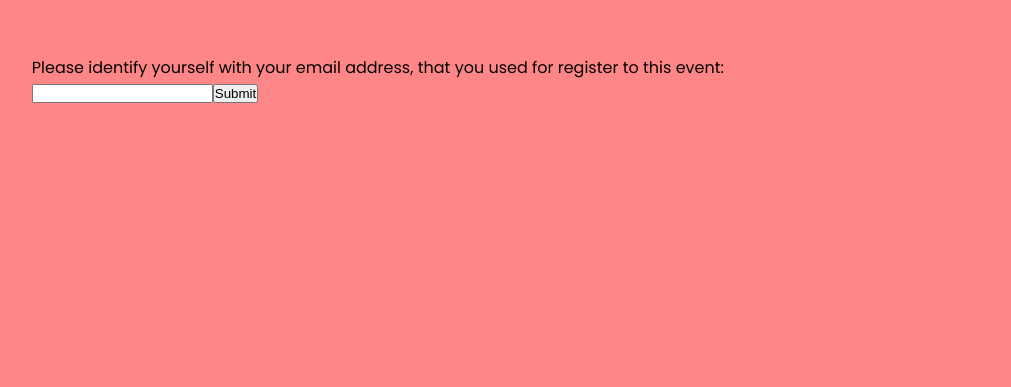
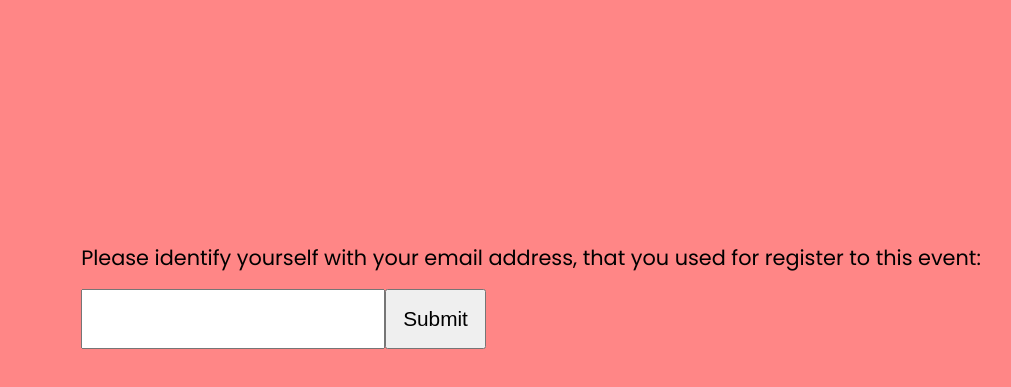
Before and after one commit to Mitri45/stable-marriage, a Gatsby site: page / in a window 1280 px wide. Shown: the part 121-508 px from the top of the page, without its empty margins (109-1120 px from the left). Built offline with nearby package versions, Linux system fonts and the light colour scheme; Gatsby itself is replaced by a stand-in of ours.

Commit message:
Some styling

```diff
--- a/src/pages/index.js
+++ b/src/pages/index.js
@@ -6,8 +6,11 @@ import { authenticateUser } from "../utils/userAuthenticate"
 
 //Styles for the page
 const Container = styled.div`
-    max-width: 80%;
-    margin: 10em auto;
+    display: grid;
+    justify-content: center;
+    align-items: center;
+    height: 100vh;
+    font-size: 1.3em;
 `
 
 //Main page component
@@ -64,8 +67,8 @@ query {
   return (
     <Layout>
       <Container>
-      <form onSubmit={handleSubmit}>
-      <label>Please identify yourself with your email address, that you used for register to this event:<br/>
+      <form onSubmit={handleSubmit} >
+      <label>Please identify yourself with your email address, that you used for register to this event: <br />
       <input
       name="email"
       type="email"
@@ -73,11 +76,12 @@ query {
       required
       value={userEmail}
       onChange={e => setUserEmail(e.target.value)}
+      style={{ fontSize:"1.3rem", padding:"1rem", marginTop:"1rem" }}
       />
       </label>
-        <button type="submit">Submit</button>
+        <button type="submit" style={{ fontSize:"1.3rem", padding:"1rem"}}>Submit</button>
+        <span id="userNotFound" style={{ marginLeft:"1rem", fontStyle:"italic", color:"white"}}></span>
       </form>
-      <div id="userNotFound"></div>
       </Container>
     </Layout>
   )
```
